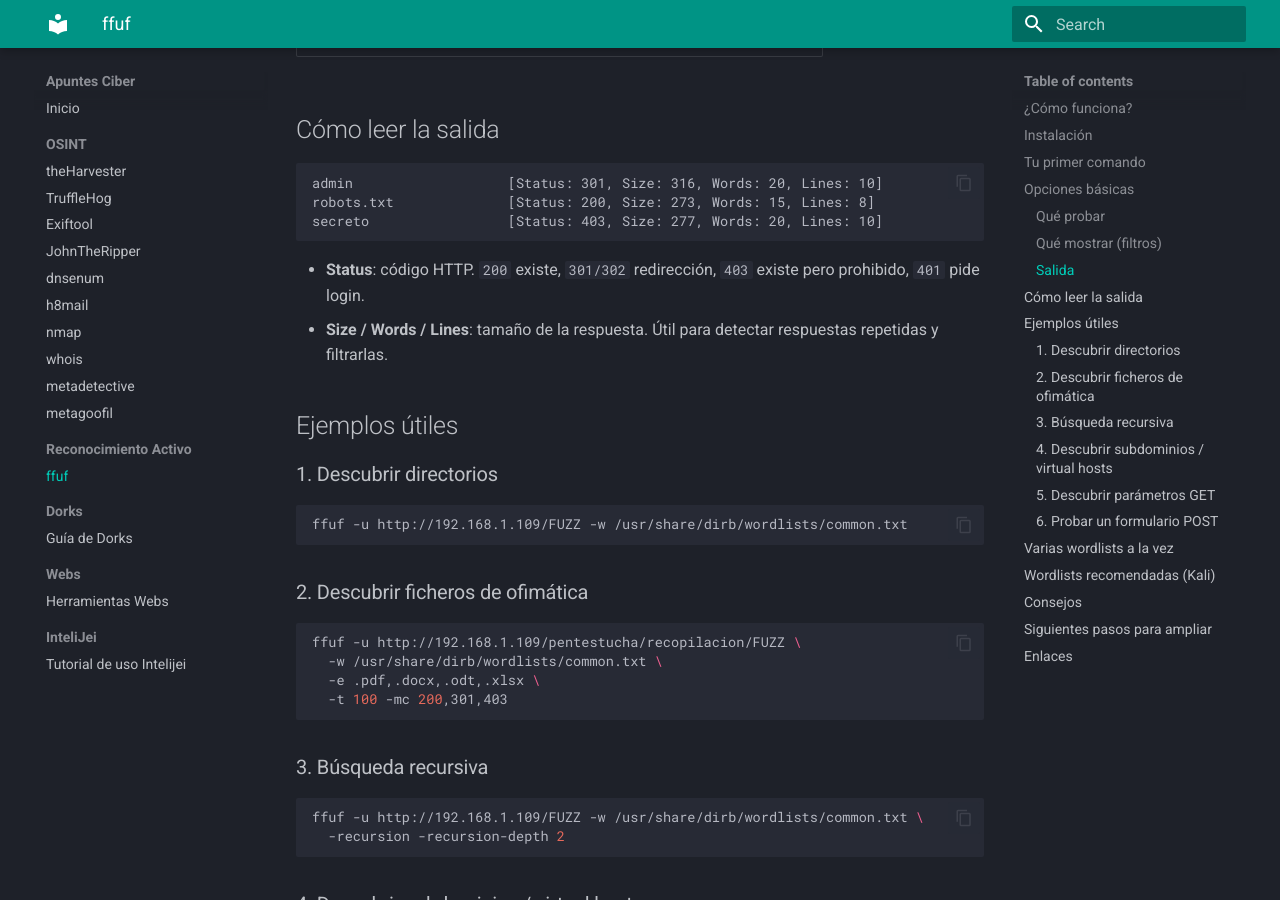
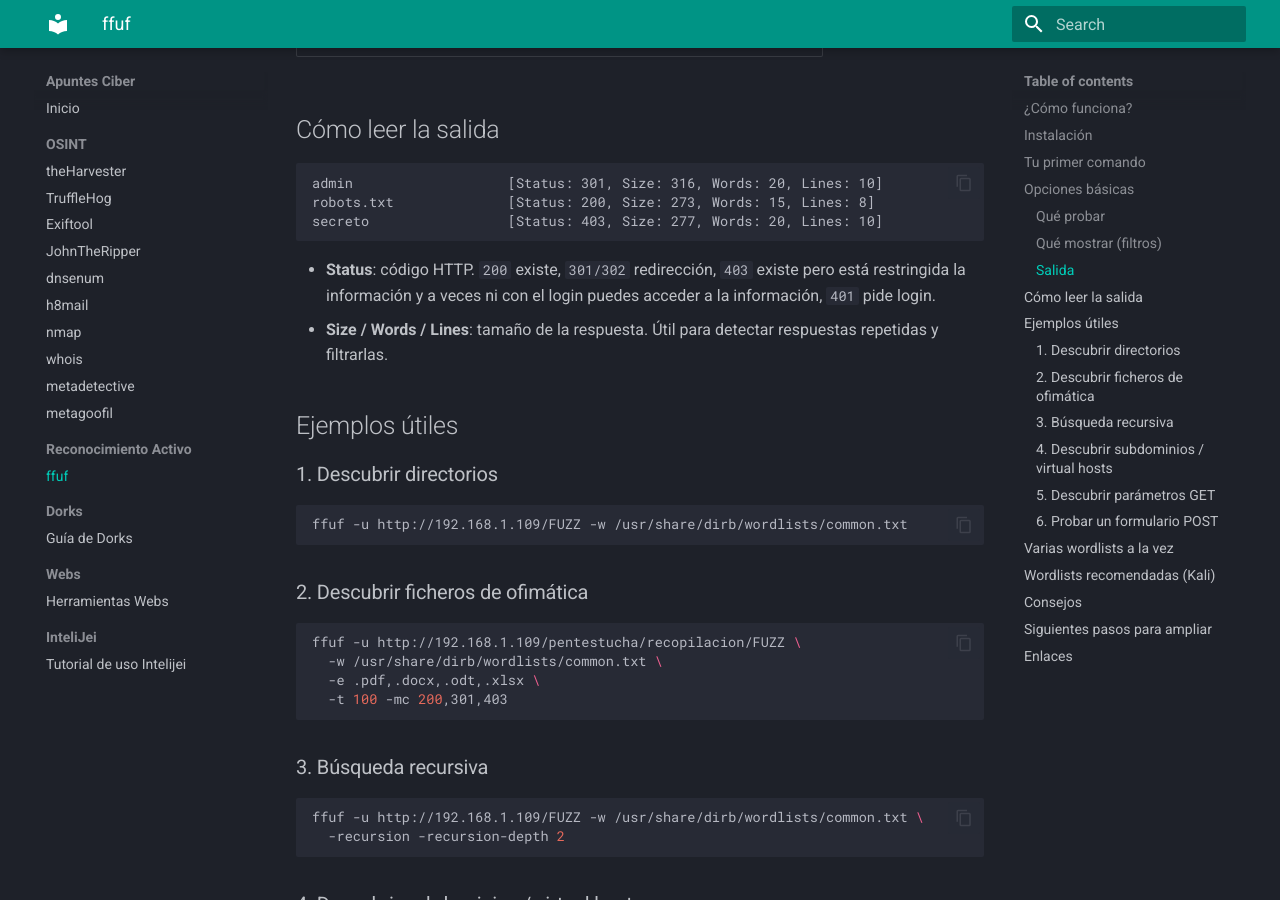
Before and after one commit to ManelCA/ManelCA.github.io, an MkDocs documentation site: the page built from docs/ReconocimientoActivo/ffuf.md, in a window 1280 px wide and 900 px high, scrolled down 2191 px. Built offline with MkDocs 1.6.1 and Material for MkDocs 9.7.7, drawn with Linux system fonts in a browser that asks for light colours.

Commit message:
Update HTTP status code descriptions in ffuf.md
Clarified the description of HTTP status codes in the documentation.

````diff
--- a/docs/ReconocimientoActivo/ffuf.md
+++ b/docs/ReconocimientoActivo/ffuf.md
@@ -78,7 +78,7 @@ robots.txt              [Status: 200, Size: 273, Words: 15, Lines: 8]
 secreto                 [Status: 403, Size: 277, Words: 20, Lines: 10]
 ```
 
-- **Status**: código HTTP. `200` existe, `301/302` redirección, `403` existe pero prohibido, `401` pide login.
+- **Status**: código HTTP. `200` existe, `301/302` redirección, `403` existe pero está restringida la información y a veces ni con el login puedes acceder a la información, `401` pide login.
 - **Size / Words / Lines**: tamaño de la respuesta. Útil para detectar respuestas repetidas y filtrarlas.
 
 ## Ejemplos útiles
````
